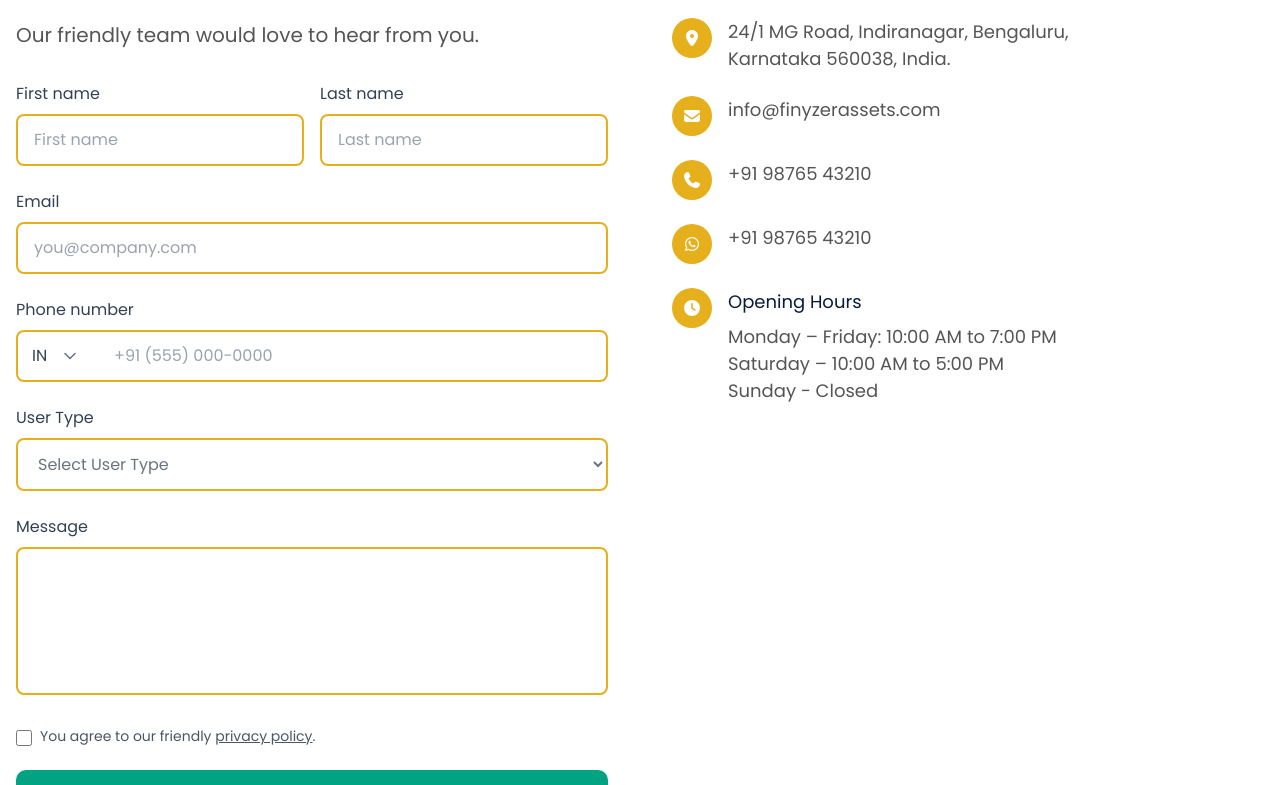
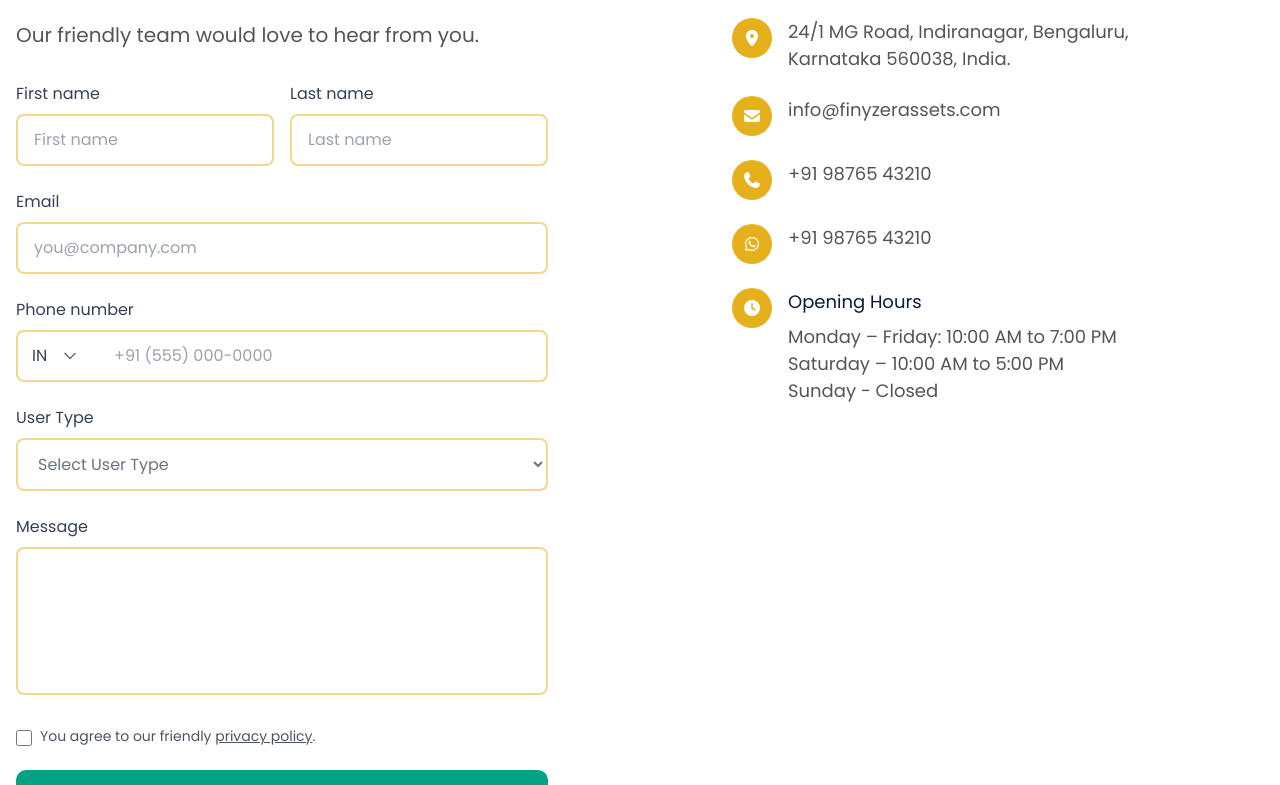
Before and after one commit to basant-hembram/BinaryAndBeyondResearch, a React (Vite) app: page /contact in a window 1280 px wide. Shown: the part 693-1478 px from the top of the page. Built offline with nearby package versions, Linux system fonts and the light colour scheme.

Commit message:
feat: Update favicon and enhance styling across components for improved UI consistency

```diff
--- a/index.html
+++ b/index.html
@@ -2,7 +2,7 @@
 <html lang="en">
   <head>
     <meta charset="UTF-8" />
-    <link rel="icon" type="image/x-icon" href="/images/myicon.ico">
+    <link rel="icon" type="image/x-icon" href="/images/favicon.png">
     <meta name="viewport" content="width=device-width, initial-scale=1.0" />
     <link rel="preconnect" href="https://fonts.googleapis.com">
     <link rel="preconnect" href="https://fonts.gstatic.com" crossorigin>
--- a/src/components/blog/BlogList.tsx
+++ b/src/components/blog/BlogList.tsx
@@ -37,7 +37,7 @@ const BlogList = () => {
   };
 
   return (
-    <section className="container mx-auto px-4 py-16">
+    <section className="container mx-auto px-4 py-[48px]  lg:py-[65px] xl:py-[115px]">
       <h2 className="text-[26px] lg:text-[32px] xl:text-[36px] text-center mb-4">
         Latest Market <span className="text-[#E6AF1C] font-semibold">Newsletters</span>
       </h2>
--- a/src/components/common/Footer.tsx
+++ b/src/components/common/Footer.tsx
@@ -7,7 +7,7 @@ const Footer = () => {
   return (
     <footer id="contact" className="bg-[#0A1A3A] text-white">
       <div className="container mx-auto px-4 py-12">
-        <div className="grid md:grid-cols-12 gap-8 mb-8">
+        <div className="grid md:grid-cols-12 gap-12 mb-8">
           {/* Company Info */}
           <div className='md:col-span-4'>
             <div className="flex items-center gap-3 mb-4">
--- a/src/components/contact-us/ContactForm.tsx
+++ b/src/components/contact-us/ContactForm.tsx
@@ -43,7 +43,7 @@ const ContactForm = () => {
               placeholder="First name"
               value={formData.firstName}
               onChange={handleChange}
-              className="w-full px-[16px] py-[12px] border-2 border-[#E6AF1C] rounded-[8px] focus:outline-none bg-white"
+              className="w-full px-[16px] py-[12px] border-2 border-[#e6af1c80] rounded-[8px] focus:outline-none focus:border-[#E6AF1C] bg-white"
               required
             />
           </div>
@@ -55,7 +55,7 @@ const ContactForm = () => {
               placeholder="Last name"
               value={formData.lastName}
               onChange={handleChange}
-              className="w-full px-[16px] py-[12px] border-2 border-[#E6AF1C] rounded-[8px] focus:outline-none bg-white"
+              className="w-full px-[16px] py-[12px] border-2 border-[#e6af1c80] focus:border-[#E6AF1C] rounded-[8px] focus:outline-none bg-white"
               required
             />
           </div>
@@ -69,7 +69,7 @@ const ContactForm = () => {
             placeholder="you@company.com"
             value={formData.email}
             onChange={handleChange}
-            className="w-full px-[16px] py-[12px] border-2 border-[#E6AF1C] rounded-[8px] focus:outline-none bg-white"
+            className="w-full px-[16px] py-[12px] border-2 border-[#e6af1c80] focus:border-[#E6AF1C] rounded-[8px] focus:outline-none bg-white"
             required
           />
         </div>
@@ -77,7 +77,7 @@ const ContactForm = () => {
         <div>
           <label className="block text-[#344054] text-[16px] mb-2">Phone number</label>
           <div className="relative">
-            <select className="absolute left-4 top-1/2 transform -translate-y-1/2 bg-transparent border-none focus:outline-none text-gray-700 pr-8 appearance-none cursor-pointer z-10">
+            <select className="absolute left-4 top-1/2 transform -translate-y-1/2 bg-transparent focus:border-[#E6AF1C] border-none focus:outline-none text-gray-700 pr-8 appearance-none cursor-pointer z-10">
               <option value="IN">IN</option>
               <option value="US">US</option>
               <option value="UK">UK</option>
@@ -91,7 +91,7 @@ const ContactForm = () => {
               placeholder="+91 (555) 000-0000"
               value={formData.phone}
               onChange={handleChange}
-              className="w-full pl-24 pr-[16px] py-[12px] border-2 border-[#E6AF1C] rounded-[8px] focus:outline-none bg-white"
+              className="w-full pl-24 pr-[16px] py-[12px] border-2 border-[#e6af1c80] rounded-[8px] focus:outline-none bg-white"
               required
             />
           </div>
@@ -103,13 +103,12 @@ const ContactForm = () => {
             name="userType"
             value={formData.userType}
             onChange={handleChange}
-            className="w-full px-[16px] py-[12px] border-2 border-[#E6AF1C] rounded-[8px] focus:outline-none bg-white text-gray-500"
+            className="w-full px-[16px] py-[12px] border-2 border-[#e6af1c80] focus:border-[#E6AF1C] rounded-[8px] focus:outline-none bg-white text-gray-500"
             required
           >
             <option value="">Select User Type</option>
             <option value="investor">Investor</option>
             <option value="distributor">Distributor</option>
-            <option value="partner">Partner</option>
             <option value="other">Other</option>
           </select>
         </div>
@@ -122,7 +121,7 @@ const ContactForm = () => {
             value={formData.message}
             onChange={handleChange}
             rows={5}
-            className="w-full px-[16px] py-[12px] border-2 border-[#E6AF1C] rounded-[8px] focus:outline-none resize-none bg-white"
+            className="w-full px-[16px] py-[12px] border-2 border-[#e6af1c80] focus:border-[#E6AF1C] rounded-[8px] focus:outline-none resize-none bg-white"
             required
           ></textarea>
         </div>
--- a/src/components/home/FAQ.tsx
+++ b/src/components/home/FAQ.tsx
@@ -3,7 +3,7 @@ import { FontAwesomeIcon } from '@fortawesome/react-fontawesome';
 import { faPlus, faMinus } from '@fortawesome/free-solid-svg-icons';
 
 const FAQ = () => {
-  const [openIndex, setOpenIndex] = useState<number | null>(0);
+  const [openIndex, setOpenIndex] = useState<number | null>();
 
   const faqs = [
     {
--- a/src/components/services/ServiceContent.tsx
+++ b/src/components/services/ServiceContent.tsx
@@ -102,7 +102,7 @@ const serviceContent: Record<string, { title: string; description: string[] }> =
 };
 
 const ServiceContent = () => {
-    const [expandedCategories, setExpandedCategories] = useState<string[]>(['mutual-fund', 'insurance']);
+    const [expandedCategories, setExpandedCategories] = useState<string[]>([]);
     const [selectedService, setSelectedService] = useState<string>('mutual-fund');
 
     const toggleCategory = (categoryId: string) => {
--- a/src/pages/ContactUs.tsx
+++ b/src/pages/ContactUs.tsx
@@ -17,7 +17,7 @@ const ContactUs = () => {
 
       {/* Contact Form and Info Section */}
       <section className="container mx-auto px-4 py-16">
-        <div className="grid grid-cols-1 lg:grid-cols-2 gap-[64px]">
+        <div className="grid grid-cols-1 lg:grid-cols-2 gap-[64px] lg:gap-[184px]">
           <ContactForm />
           <ContactInfo />
         </div>
--- a/src/pages/Team.tsx
+++ b/src/pages/Team.tsx
@@ -71,19 +71,19 @@ const Team: React.FC = () => {
                                     <div className="flex justify-start gap-3">
                                         <a
                                             href="#"
-                                            className="text-[#98A2B3] hover:text-[#E6AF1C] text-[24px] transition-colors"
+                                            className="text-[#98A2B3] text-[24px] transition-colors"
                                         >
                                             <FontAwesomeIcon icon={faTwitter} />
                                         </a>
                                         <a
                                             href="#"
-                                            className="text-[#98A2B3] hover:text-[#E6AF1C] text-[24px] transition-colors"
+                                            className="text-[#98A2B3] text-[24px] transition-colors"
                                         >
                                             <FontAwesomeIcon icon={faLinkedin} />
                                         </a>
                                         <a
                                             href="#"
-                                            className="text-[#98A2B3] hover:text-[#E6AF1C] text-[24px] transition-colors"
+                                            className="text-[#98A2B3] text-[24px] transition-colors"
                                         >
                                             <FontAwesomeIcon icon={faDribbble} />
                                         </a>
```
Also changed, not shown: public/images/favicon.png (added).
